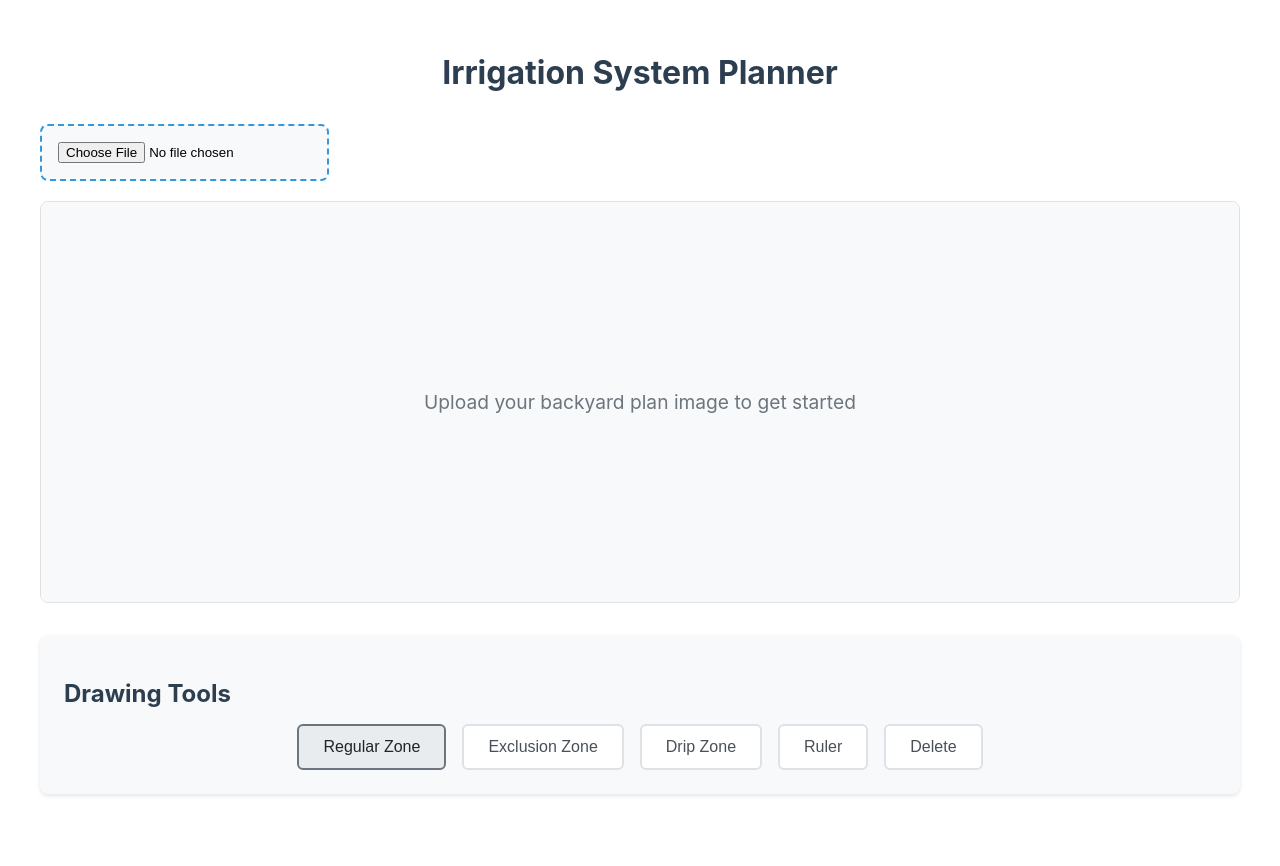
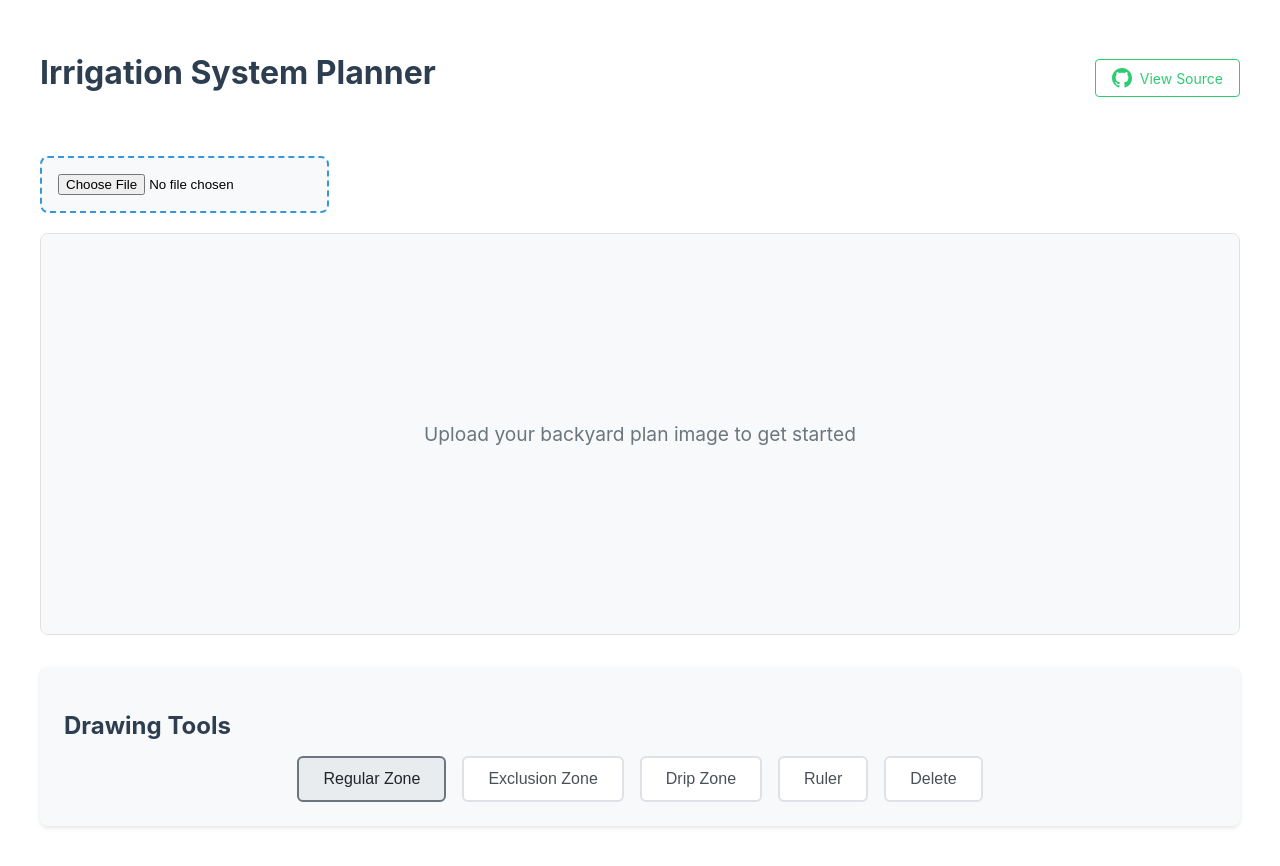
Before and after one commit to bestander/irrigation-penetration, a React (Create React App) app: page / in a window 1280 px wide. Shown: the top 866 px of the page. Built offline with nearby package versions, Linux system fonts and the light colour scheme.

Commit message:
Add GitHub source link to header

```diff
--- a/src/App.css
+++ b/src/App.css
@@ -367,3 +367,33 @@
 .clear-all-button:hover {
   background-color: #c0392b;
 }
+
+.header {
+  display: flex;
+  justify-content: space-between;
+  align-items: center;
+  margin-bottom: 2rem;
+}
+
+.github-link {
+  display: flex;
+  align-items: center;
+  gap: 8px;
+  color: #2ecc71;
+  text-decoration: none;
+  font-size: 14px;
+  padding: 8px 16px;
+  border: 1px solid #2ecc71;
+  border-radius: 4px;
+  transition: all 0.2s;
+}
+
+.github-link:hover {
+  background-color: #2ecc71;
+  color: white;
+}
+
+.github-link svg {
+  width: 20px;
+  height: 20px;
+}
--- a/src/App.tsx
+++ b/src/App.tsx
@@ -487,7 +487,20 @@
 
   return (
     <div className="app-container">
-      <h1>Irrigation System Planner</h1>
+      <div className="header">
+        <h1>Irrigation System Planner</h1>
+        <a
+          href="https://github.com/bestander/irrigation-penetration"
+          target="_blank"
+          rel="noopener noreferrer"
+          className="github-link"
+        >
+          <svg height="24" width="24" viewBox="0 0 16 16" fill="currentColor">
+            <path d="M8 0C3.58 0 0 3.58 0 8c0 3.54 2.29 6.53 5.47 7.59.4.07.55-.17.55-.38 0-.19-.01-.82-.01-1.49-2.01.37-2.53-.49-2.69-.94-.09-.23-.48-.94-.82-1.13-.28-.15-.68-.52-.01-.53.63-.01 1.08.58 1.23.82.72 1.21 1.87.87 2.33.66.07-.52.28-.87.51-1.07-1.78-.2-3.64-.89-3.64-3.95 0-.87.31-1.59.82-2.15-.08-.2-.36-1.02.08-2.12 0 0 .67-.21 2.2.82.64-.18 1.32-.27 2-.27.68 0 1.36.09 2 .27 1.53-1.04 2.2-.82 2.2-.82.44 1.1.16 1.92.08 2.12.51.56.82 1.27.82 2.15 0 3.07-1.87 3.75-3.65 3.95.29.25.54.73.54 1.48 0 1.07-.01 1.93-.01 2.2 0 .21.15.46.55.38A8.013 8.013 0 0016 8c0-4.42-3.58-8-8-8z"></path>
+          </svg>
+          View Source
+        </a>
+      </div>
 
       <div className="upload-section">
         <input
```
